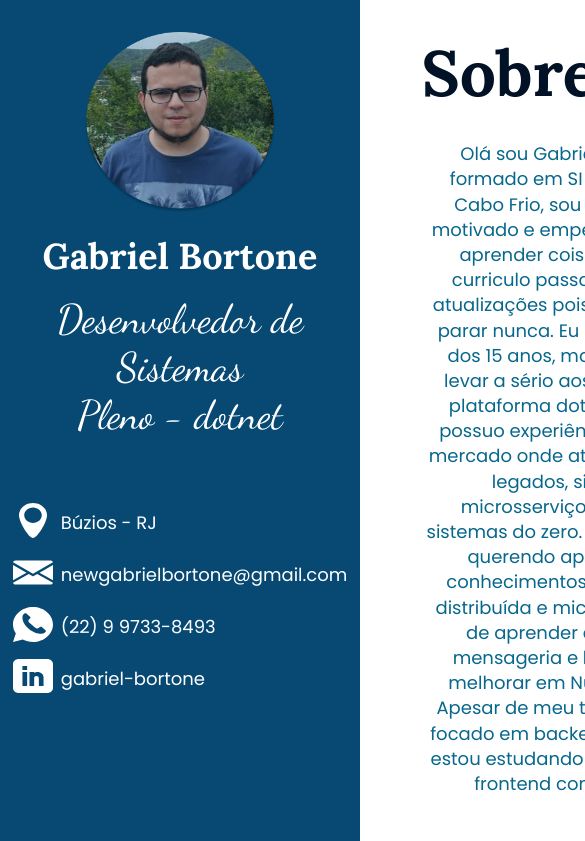
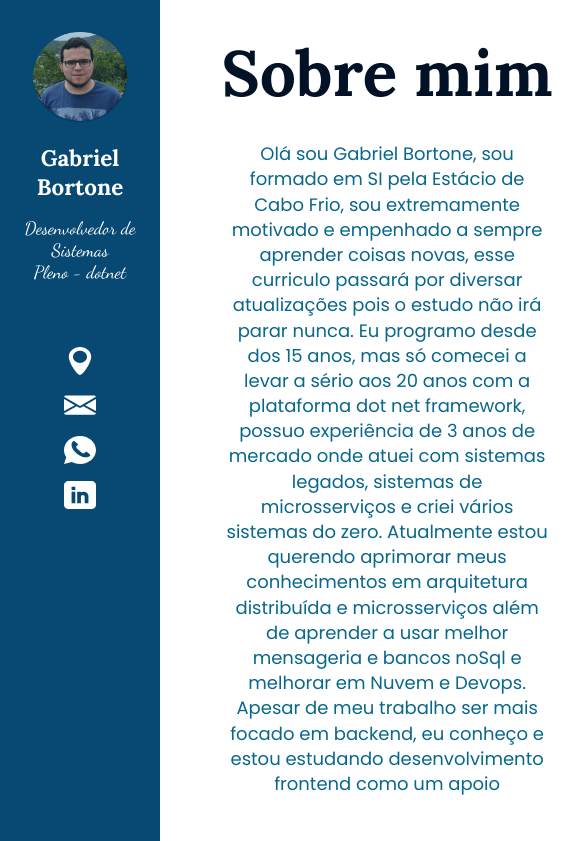
Before and after one commit to gabrielbortone/gabrielbortone.github.io, a plain HTML site: page index.html in a window 390 px wide. Shown: the top 841 px of the page, 585 px wide, since content can reach past the window. Drawn offline with Linux system fonts and the light colour scheme.

Commit message:
Melhorado mobile

```diff
--- a/styles/styles.css
+++ b/styles/styles.css
@@ -165,7 +165,7 @@ ul li{
 .nome{
     color: #FFF;
     text-align: center;
-    font-size: 36px;
+    font-size: 2rem;
     font-family: Lora;
     font-style: normal;
     font-weight: 700;
@@ -182,3 +182,55 @@ ul li{
     line-height: normal;
     max-width: 100%;
 }
+
+@media only screen and (max-width: 768px) {
+    .main-container{
+        display: grid;
+        width: 100%;
+        grid-template-columns: 10rem 4fr;
+    }
+
+    .img-container {
+        max-width: 6rem;
+        max-height: 6rem;
+    }
+
+    .container-info a p {
+        color: #FFF;
+        font-size: 1.125rem;
+        font-family: Poppins;
+        font-style: normal;
+        font-weight: 400;
+        line-height: normal;
+    }
+
+    .container-info a  p {
+        display: none;
+    }
+
+    .icone-img {
+        max-width: 2rem;
+        max-height: 3rem;
+    }
+
+    .nome{
+        color: #FFF;
+        text-align: center;
+        font-size: 1.4rem;
+        font-family: Lora;
+        font-style: normal;
+        font-weight: 700;
+        line-height: normal;
+    }
+
+    .cargo li {
+        color: #FFF;
+        text-align: center;
+        font-size: 1.125rem;
+        font-family: Dancing Script;
+        font-style: normal;
+        font-weight: 400;
+        line-height: normal;
+        max-width: 100%;
+    }
+  }
```
